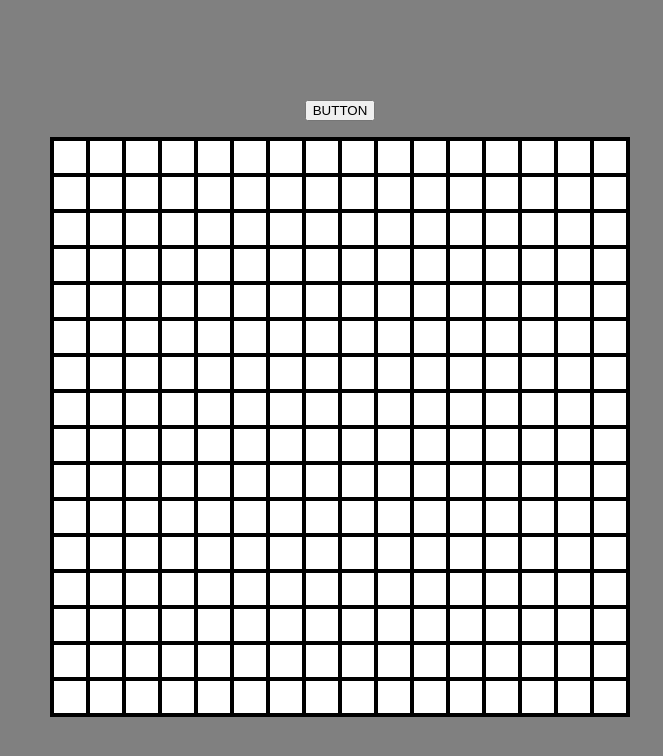
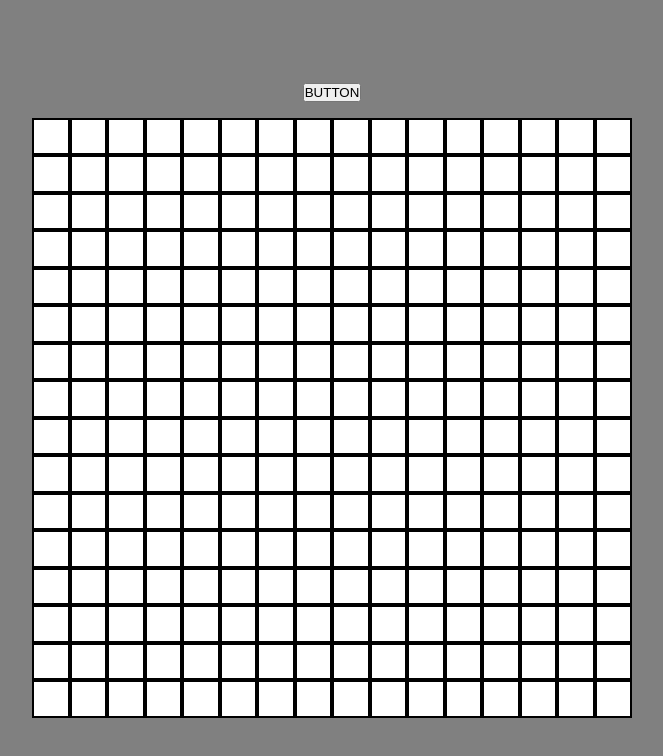
Before and after one commit to RyanNolan1/etch-a-sketch, a plain HTML site: page index.html in a window 1280 px wide. Shown: the whole page, without its empty margins (308-971 px from the left). Drawn offline with Linux system fonts and the light colour scheme.

Commit message:
this will change the sizes of the squares in the grid but keep the grid size the same

```diff
--- a/scripts.js
+++ b/scripts.js
@@ -1,16 +1,20 @@
-getGrid(16, 16);
-
 function getGrid(columns, rows) {
   const gridContainer = document.getElementById("grid-container");
+  let grid = document.createElement("div");
+  grid.style.gridTemplateColumns = `repeat(${columns}, 1fr)`;
+  grid.style.gridTemplateRows = `repeat(${rows}, 1fr)`;
+  grid.className = "grid";
 
-  let grid = document.createElement("div");
-  grid.className = "grid";
+  const columnWidth = `calc(600px / ${columns})`;
   for (let i = 0; i < columns; ++i) {
     let column = document.createElement("div");
     column.className = "column";
+    column.style.width = columnWidth;
     for (let j = 0; j < rows; ++j) {
+      const rowHeight = `calc(600px / ${rows})`;
       let row = document.createElement("div");
       row.className = "row";
+      row.style.height = rowHeight;
 
       column.appendChild(row);
     }
@@ -32,3 +36,5 @@ function changeGridSize() {
   let size = prompt("Please enter a number between 1 and 100");
   getGrid(size, size);
 }
+
+getGrid(16, 16);
--- a/styles.css
+++ b/styles.css
@@ -1,3 +1,9 @@
+* {
+    box-sizing: border-box;
+    padding: 0;
+    margin: 0;
+}
+
 body {
   background-color: grey;
   overflow: hidden;
@@ -10,23 +16,14 @@ body {
   justify-content: center;
 }
 
-#grid-container {
-}
-
 .grid {
-  display: flex;
-  width: fit-content;
-  border: 2px black solid;
-}
-
-.column {
-  flex: 1;
+  display: grid;
+  width:600px;
+  height:600px;
+  box-sizing: border-box;
 }
 
 .row {
   border: 2px black solid;
-  background: white;
-  text-align: center;
-  height: 2rem;
-  width: 2rem;
+  background-color: white;
 }
```
